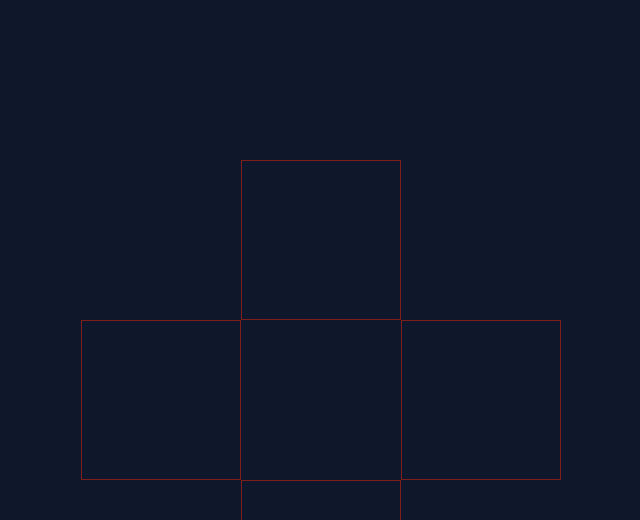
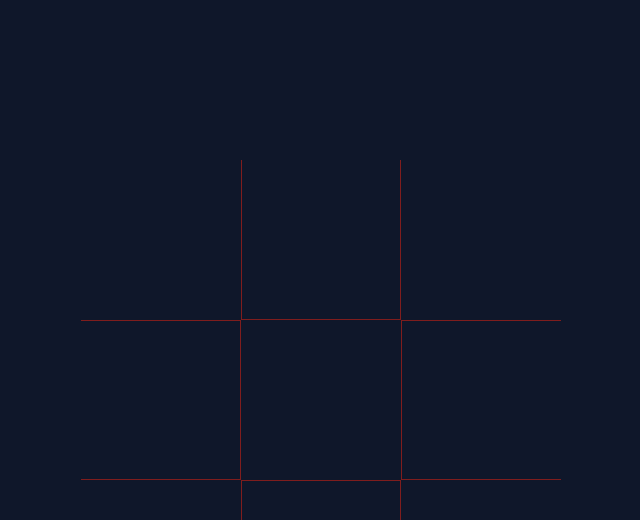
Before and after one commit to al-imam/tic-tac-toe, a React (Vite) app: page / in a window 1280 px wide. Shown: the top 520 px of the page, without its empty margins (319-959 px from the left). Built offline with nearby package versions, Linux system fonts and the light colour scheme.

Commit message:
remove border from unnecessary parts

```diff
--- a/src/index.css
+++ b/src/index.css
@@ -6,4 +6,20 @@
   .grid-layout :nth-child(2n) {
     @apply border border-red-900;
   }
+
+  .grid-layout :nth-child(2) {
+    @apply border-t-0;
+  }
+
+  .grid-layout :nth-child(4) {
+    @apply border-l-0;
+  }
+
+  .grid-layout :nth-child(6) {
+    @apply border-r-0;
+  }
+
+  .grid-layout :nth-child(8) {
+    @apply border-b-0;
+  }
 }
```
